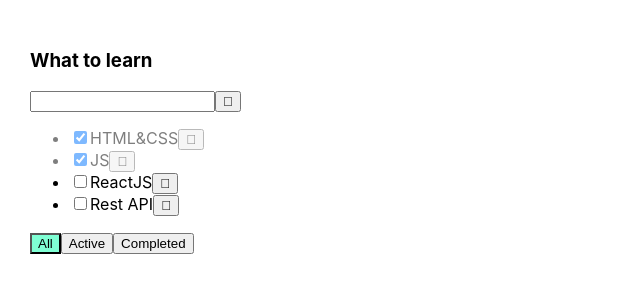
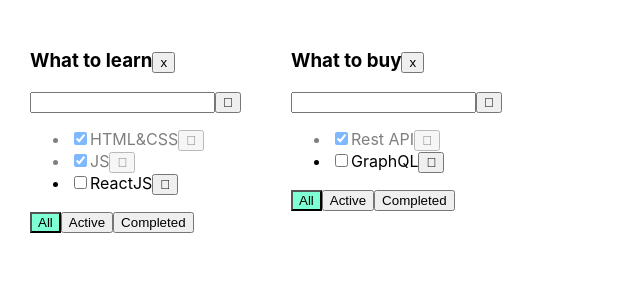
Before and after one commit to genamontana/todolist-last-chance, a React (Create React App) app: page / in a window 1280 px wide. Shown: the top 300 px of the page, without its empty margins (0-640 px from the left). Built offline with nearby package versions, Linux system fonts and the light colour scheme.

Commit message:
05 - Sprint 02, week 1 completed

```diff
--- a/src/App.tsx
+++ b/src/App.tsx
@@ -1,61 +1,102 @@
 import React, {useState} from 'react';
 import './App.css';
-import {TodoList} from './TodoList';
+import {TasksType, TodoList} from './TodoList';
 import {v1} from 'uuid';
 
 export type FilterValuesType = 'all' | 'active' | 'completed'
+type TodolistsType = {
+    id: string
+    title: string
+    filter: FilterValuesType
+}
+type TasksStateType = {
+    [key: string]: TasksType[]
+}
 
 function App() {
-    const [tasks, setTasks] = useState([
+    let todolistID1 = v1()
+    let todolistID2 = v1()
+
+    let [todoLists, setTodoLists] = useState<TodolistsType[]>(
+        [
+            {id: todolistID1, title: 'What to learn', filter: 'all'},
+            {id: todolistID2, title: 'What to buy', filter: 'all'},
+        ])
+
+    let [tasks, setTasks] = useState<TasksStateType>({
+        [todolistID1]: [
             {id: v1(), title: 'HTML&CSS', isDone: true},
             {id: v1(), title: 'JS', isDone: true},
             {id: v1(), title: 'ReactJS', isDone: false},
-        {id: v1(), title: 'Rest API', isDone: false},
 
-    ])
+        ],
+        [todolistID2]: [
+            {id: v1(), title: 'Rest API', isDone: true},
+            {id: v1(), title: 'GraphQL', isDone: false},
+        ]
+    })
 
-    const removeTask = (id: string) => {
-        let filteredTasks = tasks.filter(task => task.id !== id)
-        setTasks(filteredTasks)
+
+    const removeTask = (id: string, todoListId: string) => {
+        let todoListTasks = tasks[todoListId]
+        tasks[todoListId] = todoListTasks.filter(task => task.id !== id)
+        setTasks({...tasks})
     }
 
-    let [filter, setFilter] = useState<FilterValuesType>('all')
-
-    let tasksFourTodoList = tasks
-
-    if (filter === 'active') {
-        tasksFourTodoList = tasks.filter(task => !task.isDone)
+    const changeFilter = (value: FilterValuesType, todoListId: string) => {
+        let todoList = todoLists.find(tl => tl.id === todoListId)
+        if (todoList) {
+            todoList.filter = value
+            setTodoLists([...todoLists])
         }
-    if (filter === 'completed') {
-        tasksFourTodoList = tasks.filter(task => task.isDone)
     }
 
-    const changeFilter = (value: FilterValuesType) => {
-        setFilter(value)
+    const addTask = (title: string, todoListId: string) => {
+        let task = {id: v1(), title: title, isDone: false}
+        let todoListTasks = tasks[todoListId]
+        tasks[todoListId] = [task, ...todoListTasks]
+        setTasks({...tasks})
     }
 
-    const addTask = (title: string) => {
-        let task = {id: v1(), title: title, isDone: false}
-        setTasks([task, ...tasks])
+    const changeTaskStatus = (id: string, isDone: boolean, todoListId: string) => {
+        let todoListTasks = tasks[todoListId]
+        let task = todoListTasks.find(t => t.id === id)
+        if (task) {
+            task.isDone = isDone
+            setTasks({...tasks})
+        }
     }
 
-    const changeTaskStatus = (id: string, isDone: boolean) => {
-        let task = tasks.find(t => t.id === id)
-        if (task) {
-            task.isDone = isDone
-            setTasks([...tasks])
-        }
+    const removeTodoList = (id: string) => {
+        setTodoLists(todoLists.filter(tl => tl.id !== id))
+        delete tasks[id]
+        setTasks({...tasks})
     }
 
     return (
         <div className="App">
-            <TodoList title={'What to learn'}
+            {todoLists.map(tl => {
+                let allTodoListTasks = tasks[tl.id]
+                let tasksFourTodoList = allTodoListTasks
+
+                if (tl.filter === 'active') {
+                    tasksFourTodoList = allTodoListTasks.filter(task => !task.isDone)
+                }
+                if (tl.filter === 'completed') {
+                    tasksFourTodoList = allTodoListTasks.filter(task => task.isDone)
+                }
+                return <TodoList key={tl.id}
+                                 id={tl.id}
+                                 title={tl.title}
                                  tasks={tasksFourTodoList}
                                  removeTask={removeTask}
                                  changeFilter={changeFilter}
                                  addTask={addTask}
                                  changeTaskStatus={changeTaskStatus}
-                      filter={filter}/>
+                                 filter={tl.filter}
+                                 removeTodoList={removeTodoList}/>
+            })
+            }
         </div>
     );
 }
--- a/src/TodoList.tsx
+++ b/src/TodoList.tsx
@@ -1,19 +1,21 @@
 import React, {KeyboardEvent, ChangeEvent, useState} from 'react';
 import {FilterValuesType} from './App';
 
-type TasksType = {
+export type TasksType = {
     id: string
     title: string
     isDone: boolean
 }
 type TodoListType = {
+    id: string
     title: string
     tasks: TasksType[]
-    removeTask: (id: string) => void
-    changeFilter: (value: FilterValuesType) => void
-    addTask: (title: string) => void
-    changeTaskStatus: (id: string, isDone: boolean) => void
+    removeTask: (id: string, todoListId: string) => void
+    changeFilter: (value: FilterValuesType, todoListId: string) => void
+    addTask: (title: string, todoListId: string) => void
+    changeTaskStatus: (id: string, isDone: boolean, todoListId: string) => void
     filter: FilterValuesType
+    removeTodoList: (id: string) => void
 }
 
 export function TodoList(props: TodoListType) {
@@ -22,7 +24,7 @@
 
     const addTask = () => {
         if (title.trim() !== '') {
-            props.addTask(title.trim())
+            props.addTask(title.trim(), props.id)
             setTitle('')
         } else {
             setError('Title is required')
@@ -41,17 +43,24 @@
     }
 
     const onAllClickHandler = () => {
-        props.changeFilter('all')
+        props.changeFilter('all', props.id)
     }
     const onActiveClickHandler = () => {
-        props.changeFilter('active')
+        props.changeFilter('active', props.id)
     }
     const onCompletedClickHandler = () => {
-        props.changeFilter('completed')
+        props.changeFilter('completed', props.id)
+    }
+
+    const deleteTodolist = () => {
+        props.removeTodoList(props.id)
     }
     return (
         <div>
-            <h3>{props.title}</h3>
+            <h3>{props.title}
+                <button onClick={deleteTodolist}>x</button>
+            </h3>
+
             <div>
                 <input value={title}
                        onChange={onChangeHandler}
@@ -62,10 +71,10 @@
             </div>
             <ul>
                 {props.tasks.map((task) => {
-                    const onClickHandler = () => props.removeTask(task.id)
+                    const onClickHandler = () => props.removeTask(task.id, props.id)
                     const onChangeHandler = (e: ChangeEvent<HTMLInputElement>) => {
                         let newIsDoneValue = e.currentTarget.checked
-                        props.changeTaskStatus(task.id, newIsDoneValue)
+                        props.changeTaskStatus(task.id, newIsDoneValue, props.id)
                     }
 
                     return (<li key={task.id} className={task.isDone ? 'is-done' : ''}>
```
Lines whose indentation alone changed are shown as unchanged.
